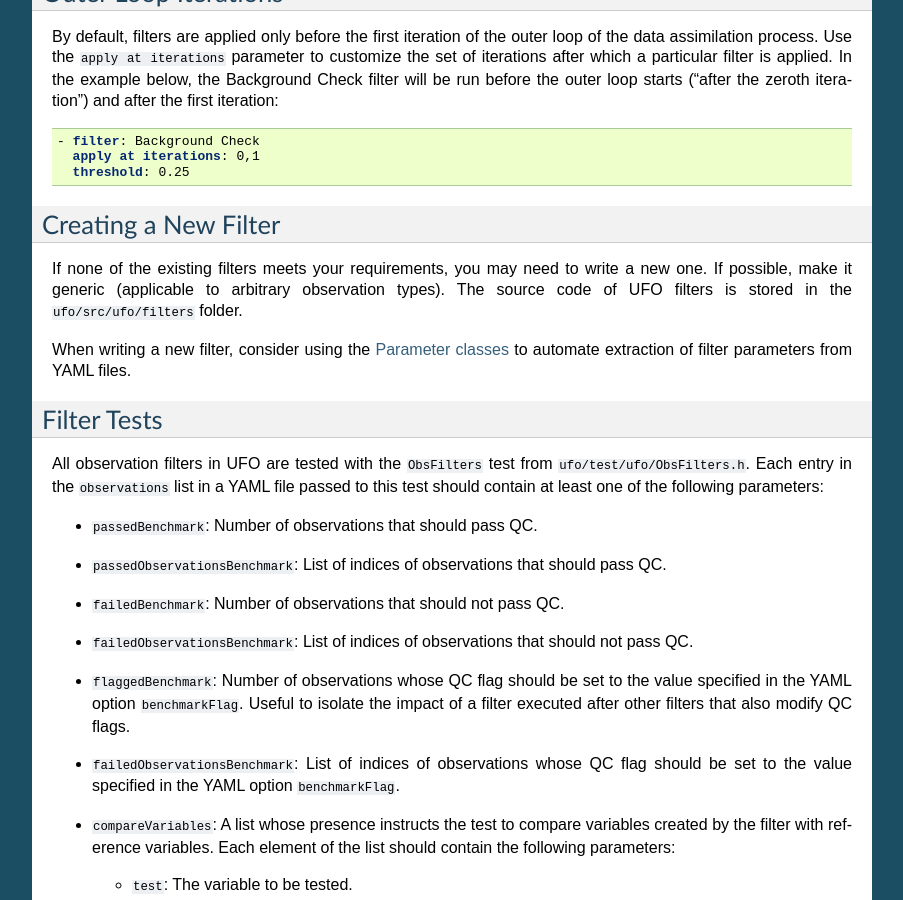
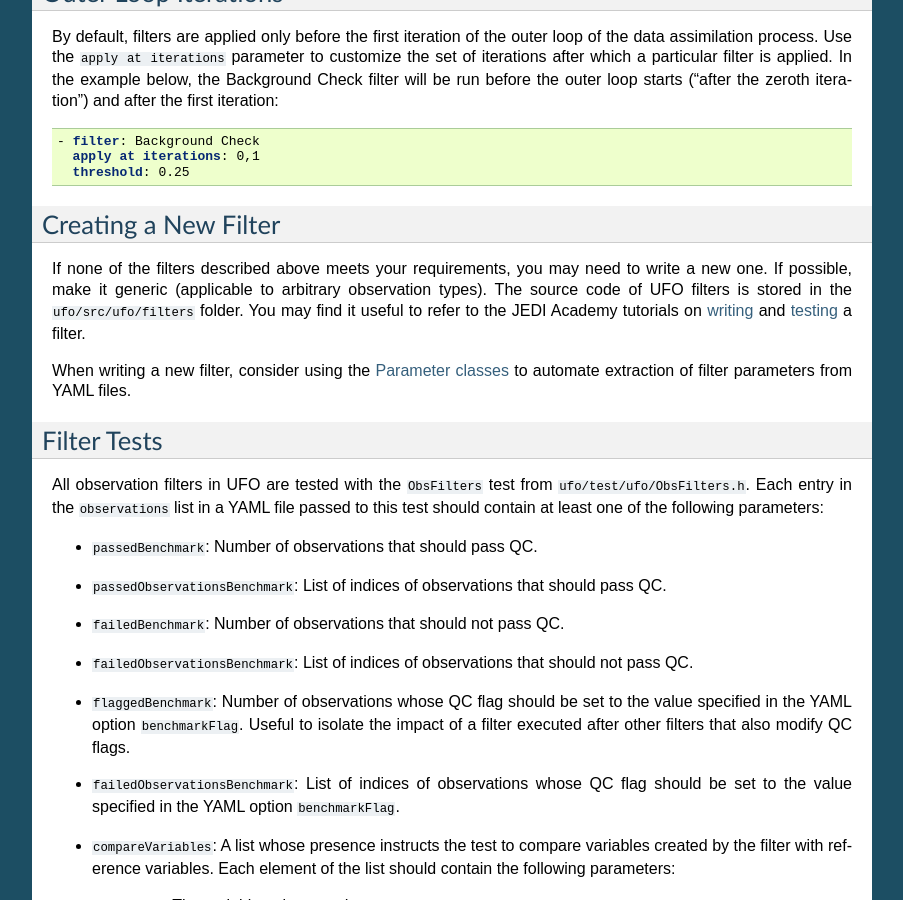
Before and after one commit to JCSDA/jedi-docs, a Sphinx documentation site: the page built from docs/jedi-components/ufo/qcfilters.rst, in a window 1280 px wide and 900 px high, scrolled down 20561 px. Shown: the whole window, without its empty margins (198-1101 px from the left). Built offline with Sphinx 7.4.7, drawn with Linux system fonts in a browser that asks for light colours.

Commit message:
Updated the section on creating a new filter.

```diff
--- a/docs/jedi-components/ufo/qcfilters.rst
+++ b/docs/jedi-components/ufo/qcfilters.rst
@@ -1155,7 +1155,7 @@ By default, filters are applied only before the first iteration of the outer loo
 Creating a New Filter
 ---------------------
 
-If none of the existing filters meets your requirements, you may need to write a new one. If possible, make it generic (applicable to arbitrary observation types). The source code of UFO filters is stored in the :code:`ufo/src/ufo/filters` folder.
+If none of the filters described above meets your requirements, you may need to write a new one. If possible, make it generic (applicable to arbitrary observation types). The source code of UFO filters is stored in the :code:`ufo/src/ufo/filters` folder. You may find it useful to refer to the JEDI Academy tutorials on `writing <http://academy.jcsda.org/2020-02/pages/activities/day2b.html>`_ and `testing <http://academy.jcsda.org/2020-02/pages/activities/day4a.html>`_ a filter.
 
 When writing a new filter, consider using the :ref:`Parameter-classes`
 to automate extraction of filter parameters from YAML files.
```
